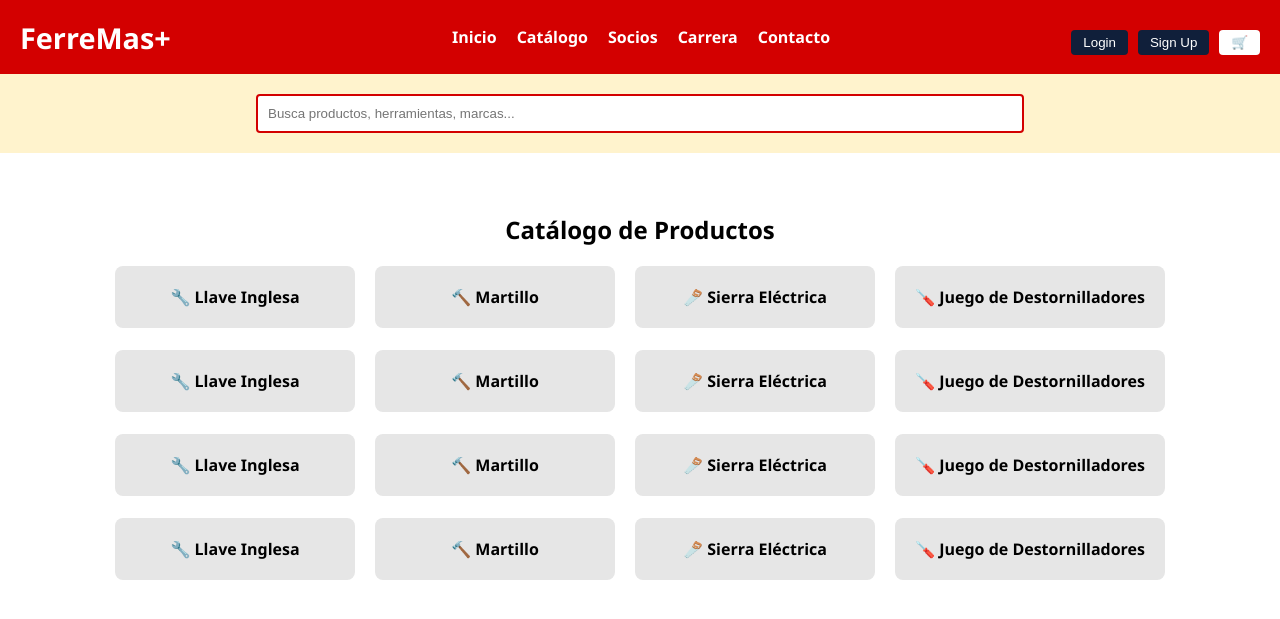
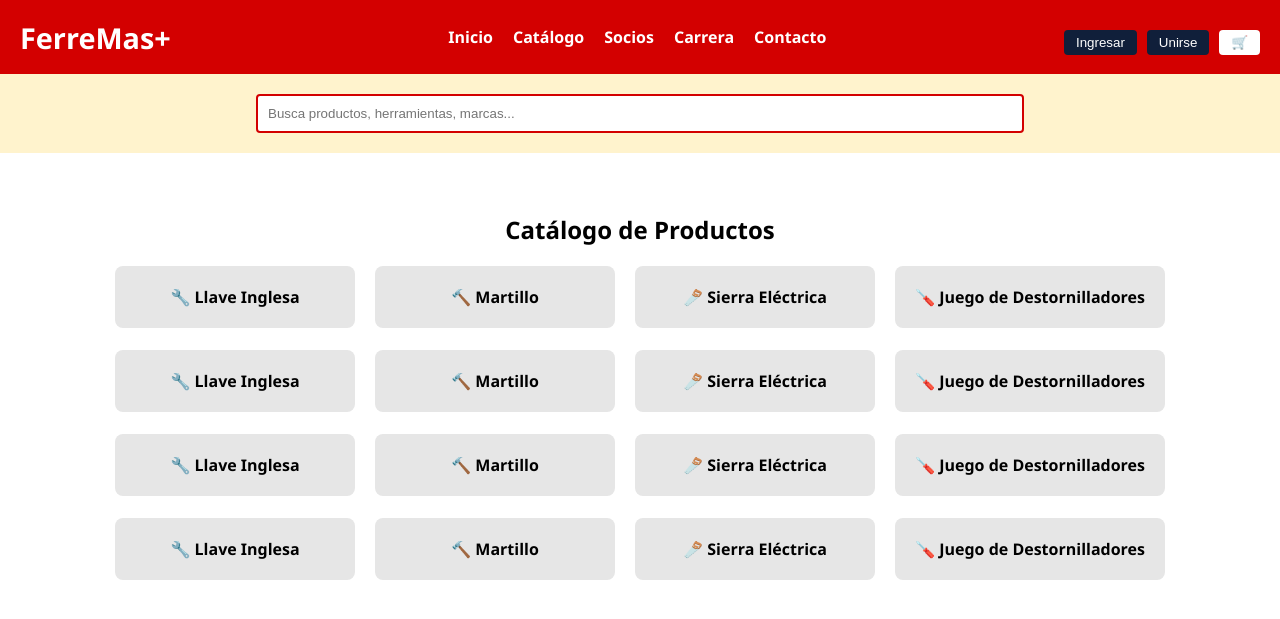
Before and after one commit to b-cayuela-once/Ferremas, a Django app: page / in a window 1280 px wide. Shown: the top 619 px of the page. Run offline with Django 5.2, Linux system fonts and the light colour scheme.

Commit message:
Modificación de Prueba

```diff
--- a/catalogo/templates/index.html
+++ b/catalogo/templates/index.html
@@ -4,7 +4,7 @@
 <head>
   <meta charset="UTF-8" />
   <meta name="viewport" content="width=device-width, initial-scale=1.0"/>
-  <title>FerreMas+</title>
+  <title>FerreMas</title>
 <link rel="stylesheet" href="{% static '/css/styles.css' %}">
 </head>
 <body>
@@ -21,8 +21,8 @@
         <li><a href="#contacto">Contacto</a></li>
       </ul>
       <div class="nav-actions">
-        <button>Login</button>
-        <button>Sign Up</button>
+        <button>Ingresar</button>
+        <button>Unirse</button>
         <button class="carrito">🛒</button>
       </div>
     </nav>
```
